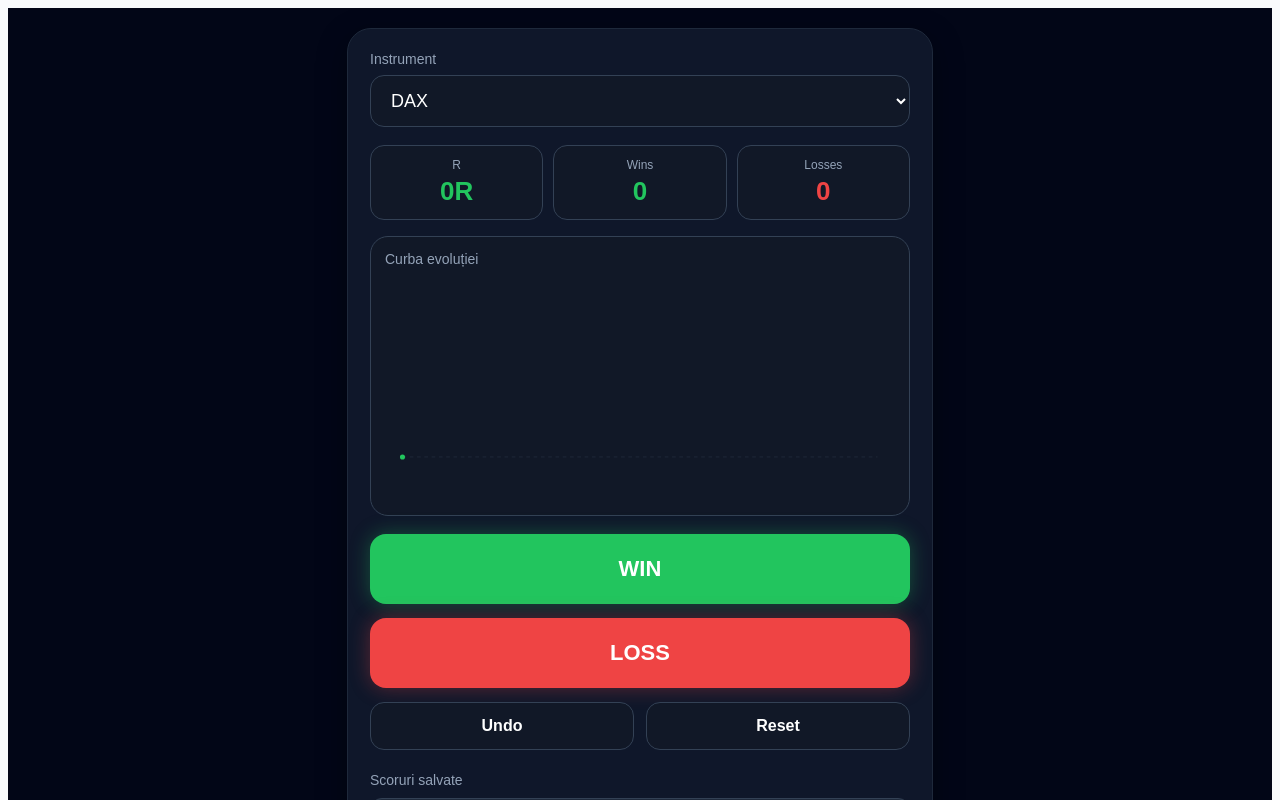
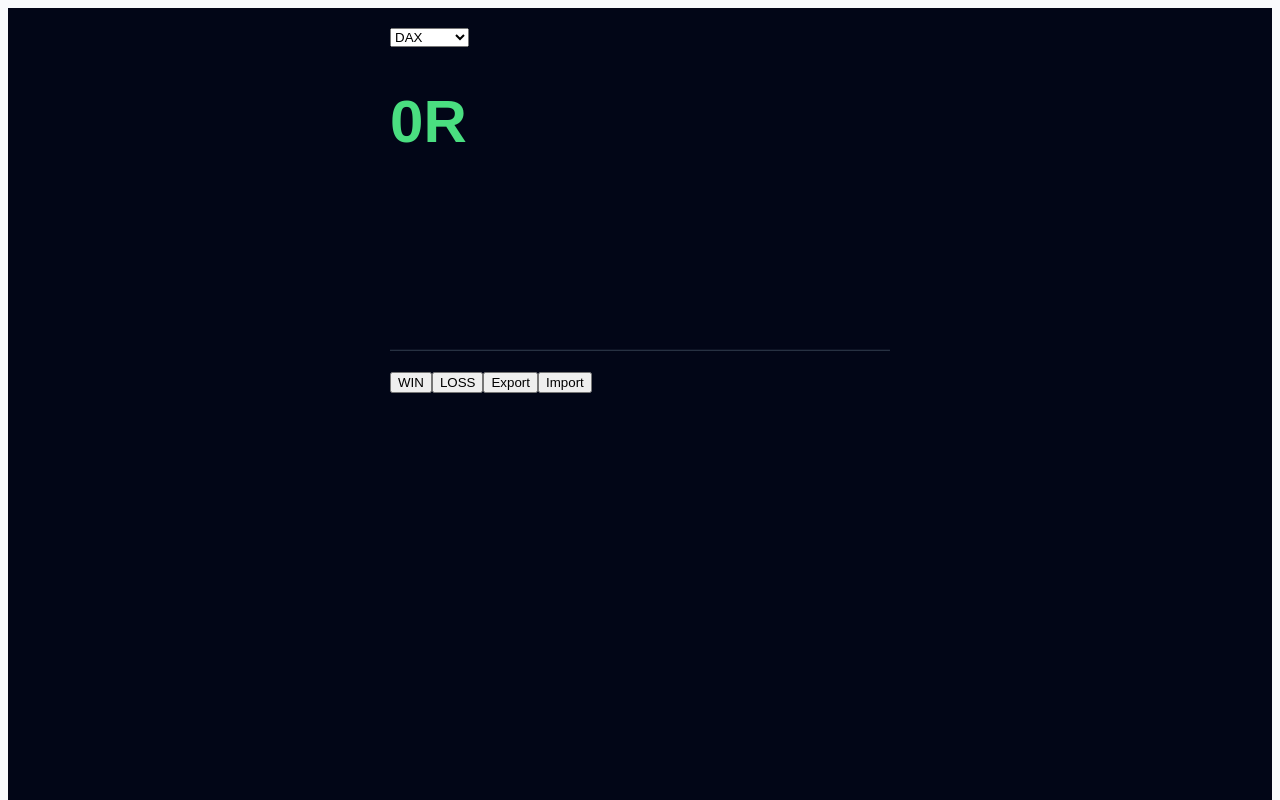
Before and after one commit to cismas300-trader/R-tracker-simple, a Next.js app: page / in a window 1280 px wide. Shown: the top 800 px of the page. Built offline with nearby package versions, Linux system fonts and the light colour scheme.

Commit message:
Update page.js

```diff
--- a/app/page.js
+++ b/app/page.js
@@ -1,8 +1,8 @@
 "use client";
 
-import { useEffect, useMemo, useState } from "react";
+import { useEffect, useMemo, useRef, useState } from "react";
 
-const STORAGE_KEY = "r-by-instrument-history-v2";
+const STORAGE_KEY = "r-by-instrument-history-v3";
 const INSTRUMENTS = ["DAX", "USTEC", "XAUUSD", "UK100", "EURUSD"];
 
 const EMPTY_DATA = {
@@ -15,19 +15,14 @@ const EMPTY_DATA = {
 
 function normalizeData(parsed) {
   const result = {};
-
   for (const instrument of INSTRUMENTS) {
     const item = parsed?.[instrument];
     result[instrument] = {
-      history:
-        Array.isArray(item?.history) && item.history.length > 0
-          ? item.history
-          : [0],
-      wins: Number.isFinite(item?.wins) ? item.wins : 0,
-      losses: Number.isFinite(item?.losses) ? item.losses : 0,
+      history: Array.isArray(item?.history) && item.history.length ? item.history : [0],
+      wins: item?.wins || 0,
+      losses: item?.losses || 0,
     };
   }
-
   return result;
 }
 
@@ -42,72 +37,56 @@ function buildChart(history) {
   const max = Math.max(...history, 0);
   const range = max - min || 1;
 
-  function getX(i) {
-    return padding + (i * (width - padding * 2)) / Math.max(history.length - 1, 1);
-  }
+  const getX = (i) =>
+    padding + (i * (width - padding * 2)) / Math.max(history.length - 1, 1);
 
-  function getY(value) {
-    return height - padding - ((value - min) / range) * (height - padding * 2);
-  }
+  const getY = (v) =>
+    height - padding - ((v - min) / range) * (height - padding * 2);
 
   const zeroY = getY(0);
 
   const segments = [];
   for (let i = 0; i < history.length - 1; i++) {
-    const x1 = getX(i);
-    const y1 = getY(history[i]);
-    const x2 = getX(i + 1);
-    const y2 = getY(history[i + 1]);
-
     segments.push({
-      x1,
-      y1,
-      x2,
-      y2,
+      x1: getX(i),
+      y1: getY(history[i]),
+      x2: getX(i + 1),
+      y2: getY(history[i + 1]),
       positive: history[i + 1] >= history[i],
     });
   }
 
-  const dots = history.map((value, i) => ({
-    x: getX(i),
-    y: getY(value),
-    value,
-  }));
-
-  return { width, height, padding, zeroY, segments, dots };
+  return { width, height, padding, zeroY, segments };
 }
 
 export default function Page() {
   const [selectedInstrument, setSelectedInstrument] = useState("DAX");
   const [data, setData] = useState(EMPTY_DATA);
+  const fileInputRef = useRef(null);
 
   useEffect(() => {
     const saved = localStorage.getItem(STORAGE_KEY);
-    if (!saved) return;
-
+    if (saved) {
       try {
-      const parsed = JSON.parse(saved);
-      setData(normalizeData(parsed));
+        setData(normalizeData(JSON.parse(saved)));
       } catch {}
+    }
   }, []);
 
   useEffect(() => {
     localStorage.setItem(STORAGE_KEY, JSON.stringify(data));
   }, [data]);
 
-  const current = data[selectedInstrument] ?? EMPTY_DATA[selectedInstrument];
-  const currentHistory = current.history ?? [0];
-  const currentR = currentHistory[currentHistory.length - 1] ?? 0;
-  const currentWins = current.wins ?? 0;
-  const currentLosses = current.losses ?? 0;
+  const current = data[selectedInstrument];
+  const history = current.history;
+  const r = history[history.length - 1];
 
-  const chart = useMemo(() => buildChart(currentHistory), [currentHistory]);
+  const chart = useMemo(() => buildChart(history), [history]);
 
   function addWin() {
     setData((prev) => {
       const item = prev[selectedInstrument];
-      const last = item.history[item.history.length - 1] ?? 0;
-
+      const last = item.history[item.history.length - 1];
       return {
         ...prev,
         [selectedInstrument]: {
@@ -122,8 +101,7 @@ export default function Page() {
   function addLoss() {
     setData((prev) => {
       const item = prev[selectedInstrument];
-      const last = item.history[item.history.length - 1] ?? 0;
-
+      const last = item.history[item.history.length - 1];
       return {
         ...prev,
         [selectedInstrument]: {
@@ -135,314 +113,71 @@ export default function Page() {
     });
   }
 
-  function undoLast() {
-    setData((prev) => {
-      const item = prev[selectedInstrument];
-      if (item.history.length <= 1) return prev;
-
-      const last = item.history[item.history.length - 1];
-      const beforeLast = item.history[item.history.length - 2];
-
-      return {
-        ...prev,
-        [selectedInstrument]: {
-          ...item,
-          history: item.history.slice(0, -1),
-          wins: last > beforeLast ? Math.max(0, item.wins - 1) : item.wins,
-          losses: last < beforeLast ? Math.max(0, item.losses - 1) : item.losses,
-        },
-      };
-    });
+  function exportData() {
+    const blob = new Blob([JSON.stringify(data, null, 2)]);
+    const a = document.createElement("a");
+    a.href = URL.createObjectURL(blob);
+    a.download = "backup.json";
+    a.click();
   }
 
-  function resetCurrent() {
-    setData((prev) => ({
-      ...prev,
-      [selectedInstrument]: {
-        history: [0],
-        wins: 0,
-        losses: 0,
-      },
-    }));
+  function importData(e) {
+    const file = e.target.files[0];
+    if (!file) return;
+    const reader = new FileReader();
+    reader.onload = () => {
+      try {
+        const parsed = JSON.parse(reader.result);
+        setData(normalizeData(parsed));
+      } catch {
+        alert("Fișier invalid");
+      }
+    };
+    reader.readAsText(file);
   }
 
   return (
-    <div
-      style={{
-        minHeight: "100vh",
-        background: "#020617",
-        color: "white",
-        padding: 20,
-        fontFamily: "Arial, Helvetica, sans-serif",
-      }}
-    >
-      <div
-        style={{
-          width: "100%",
-          maxWidth: 540,
-          margin: "0 auto",
-          background: "#0f172a",
-          border: "1px solid #1e293b",
-          borderRadius: 24,
-          padding: 22,
-          boxShadow: "0 10px 30px rgba(0,0,0,0.35)",
-        }}
-      >
-        <div style={{ marginBottom: 18 }}>
-          <div style={{ fontSize: 14, color: "#94a3b8", marginBottom: 8 }}>
-            Instrument
-          </div>
-          <select
-            value={selectedInstrument}
-            onChange={(e) => setSelectedInstrument(e.target.value)}
-            style={{
-              width: "100%",
-              padding: "14px 16px",
-              fontSize: 18,
-              borderRadius: 14,
-              border: "1px solid #334155",
-              background: "#111827",
-              color: "white",
-              outline: "none",
-            }}
-          >
-            {INSTRUMENTS.map((instrument) => (
-              <option key={instrument} value={instrument}>
-                {instrument}
-              </option>
-            ))}
+    <div style={{ minHeight: "100vh", background: "#020617", color: "white", padding: 20 }}>
+      <div style={{ maxWidth: 500, margin: "0 auto" }}>
+
+        <select value={selectedInstrument} onChange={(e)=>setSelectedInstrument(e.target.value)}>
+          {INSTRUMENTS.map(i => <option key={i}>{i}</option>)}
         </select>
-        </div>
 
-        <div
-          style={{
-            display: "grid",
-            gridTemplateColumns: "1fr 1fr 1fr",
-            gap: 10,
-            marginBottom: 16,
-          }}
-        >
-          <div
-            style={{
-              background: "#111827",
-              border: "1px solid #334155",
-              borderRadius: 14,
-              padding: 12,
-              textAlign: "center",
-            }}
-          >
-            <div style={{ fontSize: 12, color: "#94a3b8", marginBottom: 4 }}>R</div>
-            <div
-              style={{
-                fontSize: 26,
-                fontWeight: 700,
-                color: currentR >= 0 ? "#22c55e" : "#ef4444",
-              }}
-            >
-              {currentR}R
-            </div>
-          </div>
+        <h1 style={{
+          fontSize: 60,
+          color: r >= 0 ? "#4ade80" : "#f87171"
+        }}>
+          {r}R
+        </h1>
 
-          <div
-            style={{
-              background: "#111827",
-              border: "1px solid #334155",
-              borderRadius: 14,
-              padding: 12,
-              textAlign: "center",
-            }}
-          >
-            <div style={{ fontSize: 12, color: "#94a3b8", marginBottom: 4 }}>Wins</div>
-            <div style={{ fontSize: 26, fontWeight: 700, color: "#22c55e" }}>
-              {currentWins}
-            </div>
-          </div>
-
-          <div
-            style={{
-              background: "#111827",
-              border: "1px solid #334155",
-              borderRadius: 14,
-              padding: 12,
-              textAlign: "center",
-            }}
-          >
-            <div style={{ fontSize: 12, color: "#94a3b8", marginBottom: 4 }}>Losses</div>
-            <div style={{ fontSize: 26, fontWeight: 700, color: "#ef4444" }}>
-              {currentLosses}
-            </div>
-          </div>
-        </div>
-
-        <div
-          style={{
-            background: "#111827",
-            border: "1px solid #334155",
-            borderRadius: 18,
-            padding: 14,
-            marginBottom: 18,
-          }}
-        >
-          <div style={{ fontSize: 14, color: "#94a3b8", marginBottom: 10 }}>
-            Curba evoluției
-          </div>
-
-          {chart ? (
-            <svg viewBox={`0 0 ${chart.width} ${chart.height}`} style={{ width: "100%", height: 220 }}>
-              <line
-                x1={chart.padding}
-                x2={chart.width - chart.padding}
-                y1={chart.zeroY}
-                y2={chart.zeroY}
-                stroke="#475569"
-                opacity="0.35"
-                strokeDasharray="5 5"
-              />
-
-              {chart.segments.map((segment, index) => (
-                <line
-                  key={index}
-                  x1={segment.x1}
-                  y1={segment.y1}
-                  x2={segment.x2}
-                  y2={segment.y2}
-                  stroke={segment.positive ? "#22c55e" : "#ef4444"}
-                  strokeWidth="4"
-                  strokeLinecap="round"
-                  style={{
-                    filter: segment.positive
-                      ? "drop-shadow(0 0 6px rgba(34,197,94,0.35))"
-                      : "drop-shadow(0 0 6px rgba(239,68,68,0.35))",
-                  }}
-                />
-              ))}
-
-              {chart.dots.map((dot, index) => (
-                <circle
-                  key={index}
-                  cx={dot.x}
-                  cy={dot.y}
-                  r="3.5"
-                  fill={dot.value >= 0 ? "#22c55e" : "#ef4444"}
+        {chart && (
+          <svg viewBox={`0 0 ${chart.width} ${chart.height}`} style={{ width: "100%" }}>
+            <line x1={0} x2={chart.width} y1={chart.zeroY} y2={chart.zeroY} stroke="#475569" />
+            {chart.segments.map((s, i) => (
+              <line key={i}
+                x1={s.x1} y1={s.y1}
+                x2={s.x2} y2={s.y2}
+                stroke={s.positive ? "#4ade80" : "#f87171"}
+                strokeWidth="3"
               />
             ))}
           </svg>
-          ) : null}
-        </div>
+        )}
 
-        <div style={{ display: "flex", flexDirection: "column", gap: 14 }}>
-          <button
-            onClick={addWin}
-            style={{
-              width: "100%",
-              padding: 22,
-              fontSize: 22,
-              fontWeight: 700,
-              borderRadius: 16,
-              border: "none",
-              background: "#22c55e",
-              color: "white",
-              boxShadow: "0 0 20px rgba(34,197,94,0.35)",
-              cursor: "pointer",
-            }}
-          >
-            WIN
-          </button>
+        <button onClick={addWin}>WIN</button>
+        <button onClick={addLoss}>LOSS</button>
 
-          <button
-            onClick={addLoss}
-            style={{
-              width: "100%",
-              padding: 22,
-              fontSize: 22,
-              fontWeight: 700,
-              borderRadius: 16,
-              border: "none",
-              background: "#ef4444",
-              color: "white",
-              boxShadow: "0 0 20px rgba(239,68,68,0.35)",
-              cursor: "pointer",
-            }}
-          >
-            LOSS
-          </button>
+        <button onClick={exportData}>Export</button>
+        <button onClick={()=>fileInputRef.current.click()}>Import</button>
 
-          <div style={{ display: "grid", gridTemplateColumns: "1fr 1fr", gap: 12 }}>
-            <button
-              onClick={undoLast}
-              style={{
-                padding: 14,
-                fontSize: 16,
-                fontWeight: 700,
-                borderRadius: 14,
-                border: "1px solid #334155",
-                background: "#111827",
-                color: "white",
-                cursor: "pointer",
-              }}
-            >
-              Undo
-            </button>
+        <input
+          type="file"
+          ref={fileInputRef}
+          style={{ display: "none" }}
+          onChange={importData}
+        />
 
-            <button
-              onClick={resetCurrent}
-              style={{
-                padding: 14,
-                fontSize: 16,
-                fontWeight: 700,
-                borderRadius: 14,
-                border: "1px solid #334155",
-                background: "#111827",
-                color: "white",
-                cursor: "pointer",
-              }}
-            >
-              Reset
-            </button>
-          </div>
-        </div>
-
-        <div style={{ marginTop: 22 }}>
-          <div style={{ fontSize: 14, color: "#94a3b8", marginBottom: 10 }}>
-            Scoruri salvate
-          </div>
-
-          <div style={{ display: "grid", gap: 8 }}>
-            {INSTRUMENTS.map((instrument) => {
-              const item = data[instrument];
-              const value = item.history[item.history.length - 1] ?? 0;
-
-              return (
-                <div
-                  key={instrument}
-                  style={{
-                    display: "grid",
-                    gridTemplateColumns: "1fr auto auto auto",
-                    gap: 10,
-                    alignItems: "center",
-                    padding: "10px 12px",
-                    borderRadius: 12,
-                    background: instrument === selectedInstrument ? "#1e293b" : "#111827",
-                    border: "1px solid #334155",
-                    fontSize: 15,
-                  }}
-                >
-                  <span>{instrument}</span>
-                  <span style={{ color: "#22c55e", fontWeight: 700 }}>W {item.wins}</span>
-                  <span style={{ color: "#ef4444", fontWeight: 700 }}>L {item.losses}</span>
-                  <span
-                    style={{
-                      color: value >= 0 ? "#22c55e" : "#ef4444",
-                      fontWeight: 700,
-                    }}
-                  >
-                    {value}R
-                  </span>
-                </div>
-              );
-            })}
-          </div>
-        </div>
       </div>
     </div>
   );
```
Lines whose indentation alone changed are shown as unchanged.
